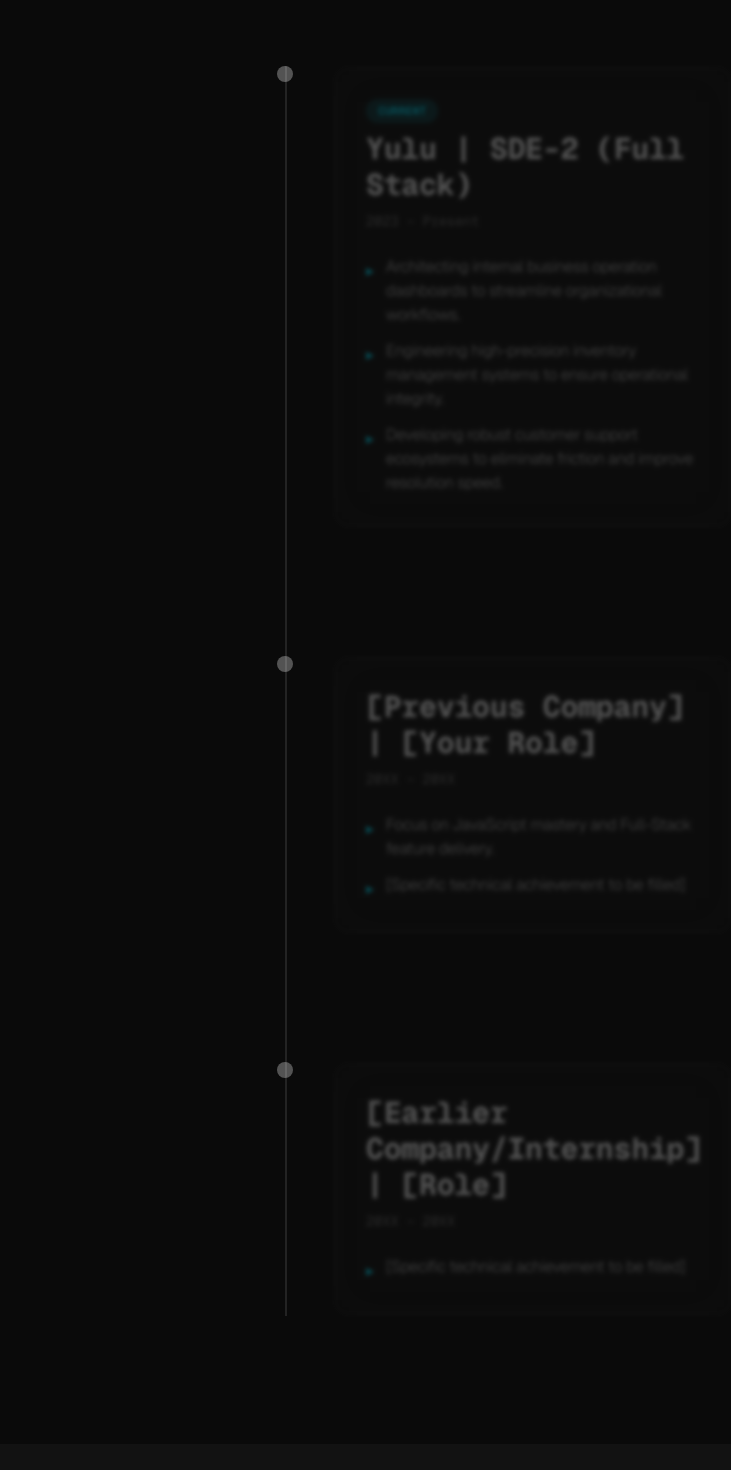
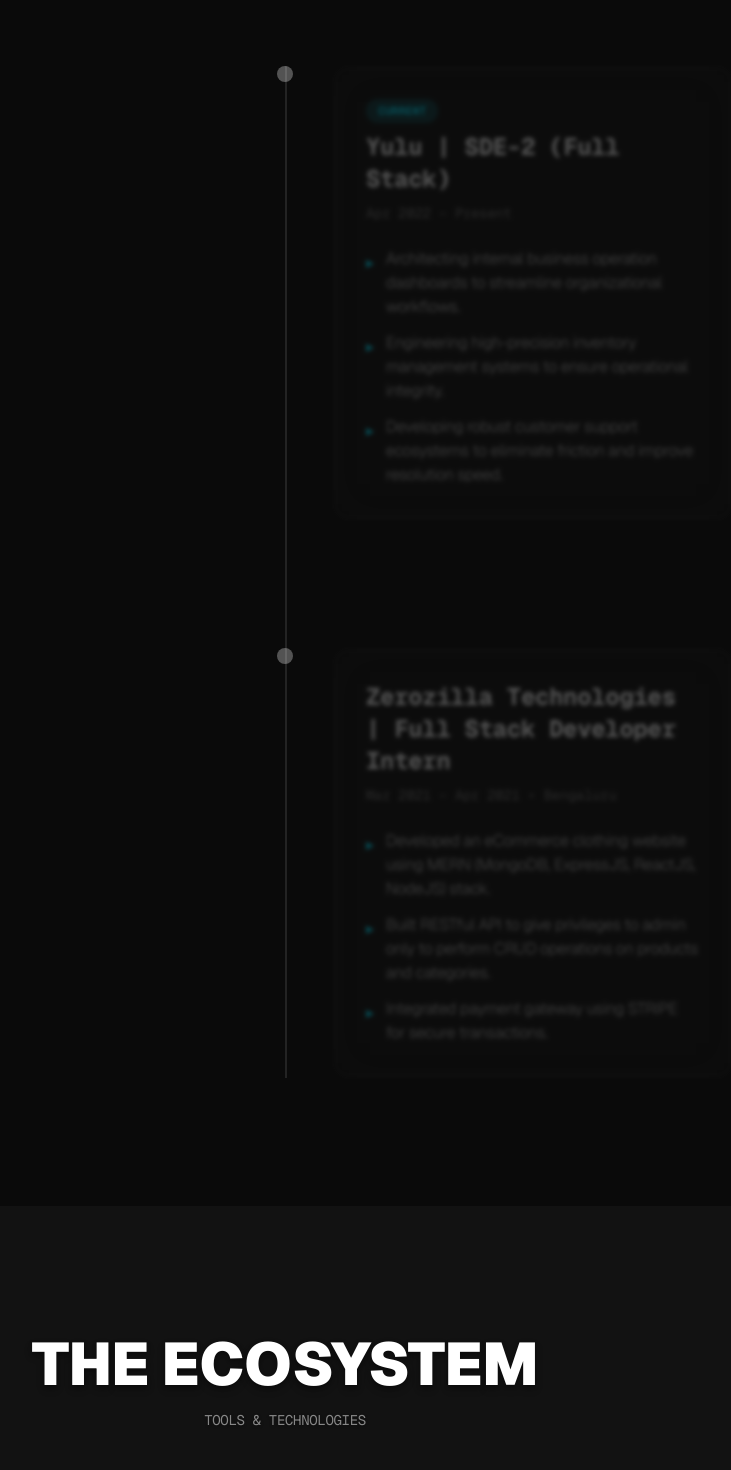
Before and after one commit to PreethamMSalpha/portfolio-v2, a SvelteKit app: page / in a window 1280 px wide. Shown: the part 3840-5310 px from the top of the page, without its empty margins (355-1086 px from the left). Built offline with nearby package versions, Linux system fonts and the light colour scheme.

Commit message:
changed contents

```diff
--- a/src/routes/+page.svelte
+++ b/src/routes/+page.svelte
@@ -1025,14 +1025,21 @@
                                 </span>
                             </div>
                             <h3
-                                class="text-xl md:text-3xl font-bold text-white mb-2 font-mono"
-                            >
-                                Yulu | SDE-2 (Full Stack)
+                                class="text-xl md:text-2xl font-bold text-white mb-2 font-mono"
+                            >
+                                <a
+                                    href="https://www.yulu.bike/"
+                                    target="_blank"
+                                    rel="noopener noreferrer"
+                                    class="hover:text-[#00DCF6] transition-colors duration-300 cursor-pointer"
+                                >
+                                    Yulu
+                                </a> | SDE-2 (Full Stack)
                             </h3>
                             <p
                                 class="text-white/40 font-mono text-xs md:text-sm mb-4 md:mb-6"
                             >
-                                2023 - Present
+                                Apr 2022 - Present
                             </p>
                             <ul
                                 class="space-y-2 md:space-y-3 text-sm md:text-base text-white/70 font-light leading-relaxed"
@@ -1074,7 +1081,7 @@
                         </div>
                     </div>
 
-                    <!-- Experience 2: Previous Company -->
+                    <!-- Experience 2: Zerozilla Technologies -->
                     <div
                         class="timeline-item relative pl-12 md:pl-0"
                         data-index="1"
@@ -1097,76 +1104,55 @@
                             class="timeline-card md:ml-[calc(50%+3rem)] bg-white/5 backdrop-blur-xl border border-white/10 rounded-xl md:rounded-2xl p-4 md:p-8 transition-all duration-500 opacity-30"
                         >
                             <h3
-                                class="text-xl md:text-3xl font-bold text-white mb-2 font-mono"
-                            >
-                                [Previous Company] | [Your Role]
+                                class="text-xl md:text-2xl font-bold text-white mb-2 font-mono"
+                            >
+                                <a
+                                    href="https://zerozilla.com/"
+                                    target="_blank"
+                                    rel="noopener noreferrer"
+                                    class="hover:text-[#00DCF6] transition-colors duration-300 cursor-pointer"
+                                >
+                                    Zerozilla Technologies
+                                </a> | Full Stack Developer Intern
                             </h3>
                             <p
                                 class="text-white/40 font-mono text-xs md:text-sm mb-4 md:mb-6"
                             >
-                                20XX - 20XX
+                                Mar 2021 - Apr 2021 • Bengaluru
                             </p>
                             <ul
                                 class="space-y-2 md:space-y-3 text-sm md:text-base text-white/70 font-light leading-relaxed"
                             >
                                 <li class="flex gap-2 md:gap-3">
-                                    <span class="text-[#00DCF6] mt-1">▸</span>
                                     <span
-                                        >Focus on JavaScript mastery and
-                                        Full-Stack feature delivery.</span
+                                        class="text-[#00DCF6] mt-1 text-xs md:text-base"
+                                        >▸</span
+                                    >
+                                    <span
+                                        >Developed an eCommerce clothing website
+                                        using MERN (MongoDB, ExpressJS, ReactJS,
+                                        NodeJS) stack.</span
                                     >
                                 </li>
-                                <li class="flex gap-3">
-                                    <span class="text-[#00DCF6] mt-1">▸</span>
+                                <li class="flex gap-2 md:gap-3">
                                     <span
-                                        >[Specific technical achievement to be
-                                        filled]</span
+                                        class="text-[#00DCF6] mt-1 text-xs md:text-base"
+                                        >▸</span
+                                    >
+                                    <span
+                                        >Built RESTful API to give privileges to
+                                        admin only to perform CRUD operations on
+                                        products and categories.</span
                                     >
                                 </li>
-                            </ul>
-                        </div>
-                    </div>
-
-                    <!-- Experience 3: Earlier Company -->
-                    <div
-                        class="timeline-item relative pl-12 md:pl-0"
-                        data-index="2"
-                    >
-                        <!-- Pulsing Node -->
-                        <div
-                            class="timeline-node absolute left-4 md:left-1/2 top-0 -translate-x-1/2"
-                        >
-                            <div
-                                class="w-3 h-3 md:w-4 md:h-4 rounded-full bg-white/30 relative"
-                            >
-                                <div
-                                    class="absolute inset-0 rounded-full bg-[#00DCF6] animate-ping opacity-0"
-                                ></div>
-                            </div>
-                        </div>
-
-                        <!-- Content Card -->
-                        <div
-                            class="timeline-card md:ml-[calc(50%+3rem)] bg-white/5 backdrop-blur-xl border border-white/10 rounded-xl md:rounded-2xl p-4 md:p-8 transition-all duration-500 opacity-30"
-                        >
-                            <h3
-                                class="text-xl md:text-3xl font-bold text-white mb-2 font-mono"
-                            >
-                                [Earlier Company/Internship] | [Role]
-                            </h3>
-                            <p
-                                class="text-white/40 font-mono text-xs md:text-sm mb-4 md:mb-6"
-                            >
-                                20XX - 20XX
-                            </p>
-                            <ul
-                                class="space-y-2 md:space-y-3 text-sm md:text-base text-white/70 font-light leading-relaxed"
-                            >
-                                <li class="flex gap-3">
-                                    <span class="text-[#00DCF6] mt-1">▸</span>
+                                <li class="flex gap-2 md:gap-3">
                                     <span
-                                        >[Specific technical achievement to be
-                                        filled]</span
+                                        class="text-[#00DCF6] mt-1 text-xs md:text-base"
+                                        >▸</span
+                                    >
+                                    <span
+                                        >Integrated payment gateway using STRIPE
+                                        for secure transactions.</span
                                     >
                                 </li>
                             </ul>
@@ -2433,7 +2419,7 @@
             >
                 <!-- GitHub -->
                 <a
-                    href="https://github.com/yourusername"
+                    href="https://github.com/preethamMSalpha"
                     target="_blank"
                     rel="noopener noreferrer"
                     class="contact-link group"
@@ -2453,7 +2439,7 @@
 
                 <!-- LinkedIn -->
                 <a
-                    href="https://linkedin.com/in/yourusername"
+                    href="https://www.linkedin.com/in/preethamms/"
                     target="_blank"
                     rel="noopener noreferrer"
                     class="contact-link group"
@@ -2473,7 +2459,7 @@
 
                 <!-- Email -->
                 <a
-                    href="mailto:your.email@example.com"
+                    href="mailto:preethamms619@gmail.com"
                     class="contact-link group"
                 >
                     <div
@@ -2491,7 +2477,7 @@
 
                 <!-- Resume -->
                 <a
-                    href="/resume.pdf"
+                    href="https://www.linkedin.com/in/preethamms/"
                     target="_blank"
                     class="contact-link group"
                 >
```
